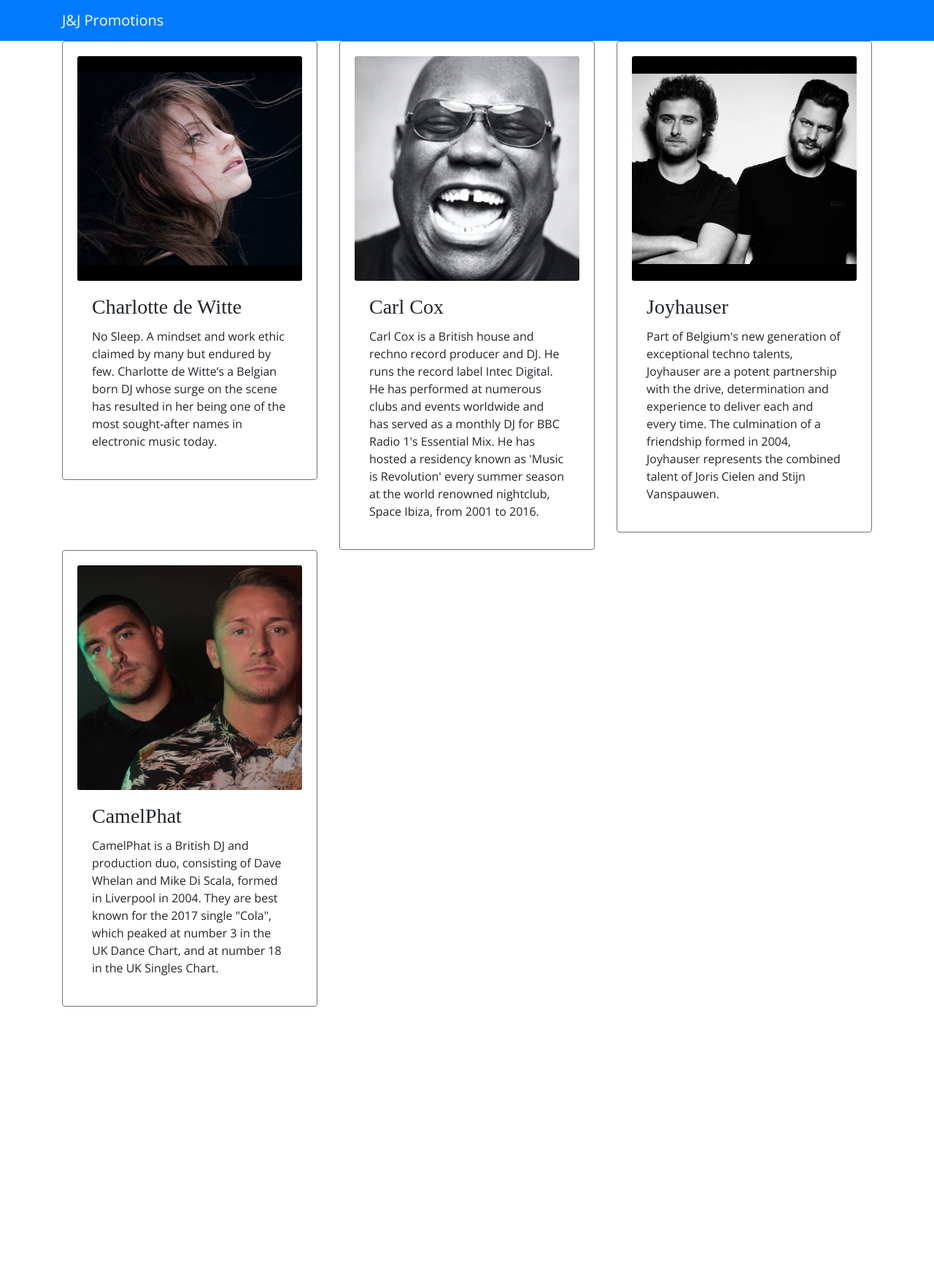
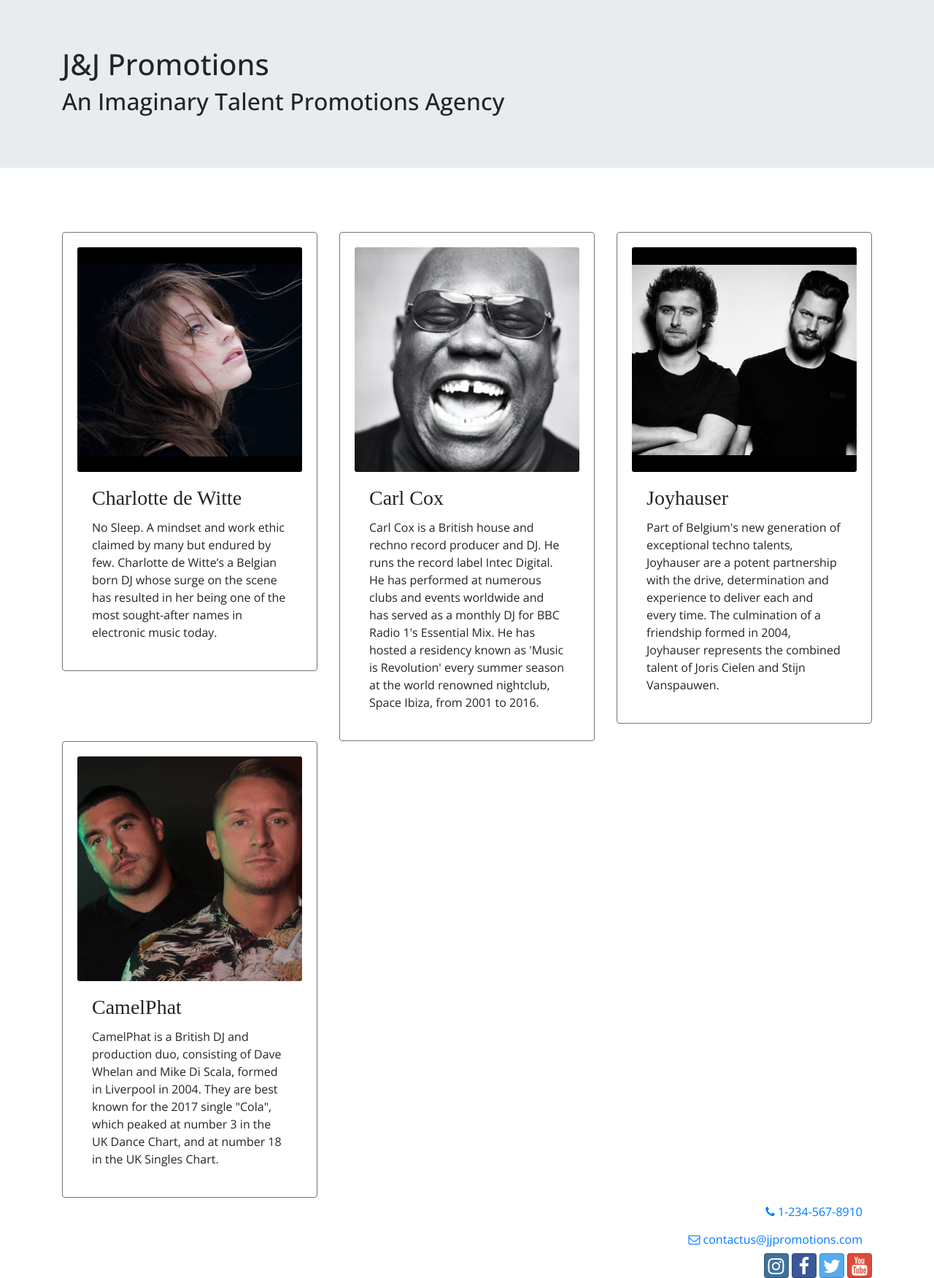
Before and after one commit to jessicamoody1988/pp_react, a React (Create React App) app: page / in a window 1280 px wide. Shown: the whole page at 73% size. Before the commit the page ends 1388 px from the top, so only its background shows below. Built offline with nearby package versions, Linux system fonts and the light colour scheme; a web font is replaced by a local one.

Commit message:
Added Header and Footer components

```diff
--- a/package.json
+++ b/package.json
@@ -8,6 +8,8 @@
     "@testing-library/react": "^11.1.0",
     "@testing-library/user-event": "^12.1.10",
     "bootstrap": "4.5.2",
+    "bootstrap-social": "5.1.1",
+    "font-awesome": "4.7.0",
     "react": "^17.0.2",
     "react-dom": "^17.0.2",
     "react-popper": "1.3.6",
--- a/src/App.js
+++ b/src/App.js
@@ -1,26 +1,12 @@
 import React, { Component } from 'react';
-import { Navbar, NavbarBrand } from 'reactstrap';
-import ArtistDirectory from './components/ArtistDirectory';
+import Main from './components/Main';
 import './App.css';
-import { ARTISTS } from './shared/artists';
 
 class App extends Component {
-  constructor(props) {
-    super(props);
-    this.state = {
-      artists: ARTISTS
-    };
-  }
-
   render() {
     return (
       <div className='App'>
-        <Navbar dark color='primary'>
-          <div className='container'>
-            <NavbarBrand href='/'>J&J Promotions</NavbarBrand>
-          </div>
-        </Navbar>
-        <ArtistDirectory artists={this.state.artists} />
+        <Main />
       </div>
     );
   }
--- a/src/components/ArtistDirectory.js
+++ b/src/components/ArtistDirectory.js
@@ -1,4 +1,4 @@
-import React, { Component } from 'react';
+import React from 'react';
 import {
     Card,
     CardBody,
@@ -7,25 +7,10 @@
     CardTitle
 } from 'reactstrap';
 
-class ArtistDirectory extends Component {
-    constructor(props) {
-        super(props);
-        this.state = {
-            selectedArtist: null
-        };
-    }
-
-    onArtistSelect(artist) {
-        this.setState({
-            selectedArtist: artist
-        });
-    }
-
-    renderSelectedArtist(artist) {
-        if(artist) {
+function RenderDirectoryItem({ artist, onClick }) {
     return (
-                <Card>
-                    <CardImg top src={artist.image} alt={artist.name} />
+        <Card body outline color='secondary' onClick={() => onClick(artist.id)}>
+            <CardImg width='100%' src={artist.image} alt={artist.name} />
             <CardBody>
                 <CardTitle>{artist.name}</CardTitle>
                 <CardText>{artist.description}</CardText>
@@ -33,20 +18,12 @@
         </Card>
     );
 }
-        return <div></div>;
-    }
 
-    render() {
-        const artists = this.props.artists.map(artist => {
+function ArtistDirectory(props) {
+    const artists = props.artists.map(artist => {
         return (
             <div key={artist.id} className='col-md-4 m-0'>
-                    <Card body outline color='secondary' onClick={() => this.onArtistSelect(artist)}>
-                        <CardImg width='100%' src={artist.image} alt={artist.name} />
-                        <CardBody>
-                            <CardTitle>{artist.name}</CardTitle>
-                            <CardText>{artist.description}</CardText>
-                        </CardBody>
-                    </Card>
+                <RenderDirectoryItem artist={artist} onClick={props.onClick} />
             </div>
         );
     })
@@ -55,14 +32,9 @@
             <div className='row'>
                 {artists}
             </div>
-                <div className='row'>
-                    <div className='col-md-5 m-1'>
-                        {this.renderSelectedArtist(this.state.selectedArtist)}
-                    </div>
-                </div>
+
         </div>
     );
 }
-}
 
 export default ArtistDirectory;
--- /dev/null
+++ b/src/components/ArtistInfo.js
@@ -0,0 +1,37 @@
+import React from 'react';
+import {
+    Card,
+    CardBody,
+    CardImg,
+    CardText,
+    CardTitle
+} from 'reactstrap';
+
+function RenderArtist({ artist }) {
+    return (
+        <div className='col-md-5 m-1'>
+            <Card>
+                <CardImg top src={artist.image} alt={artist.name} />
+                <CardBody>
+                    <CardTitle>{artist.name}</CardTitle>
+                    <CardText>{artist.description}</CardText>
+                </CardBody>
+            </Card>
+        </div>
+    );
+}
+
+function ArtistInfo(props) {
+    if(props.artist) {
+        return (
+            <div className='container'>
+                <div className='row'>
+                    <RenderArtist artist={props.artist} />
+                </div>
+            </div>
+        );
+    }
+    return <div />
+}
+
+export default ArtistInfo;
--- /dev/null
+++ b/src/components/Footer.js
@@ -0,0 +1,22 @@
+import React from 'react';
+
+function Footer(props) {
+    return (
+        <footer className="site-footer">
+            <div className="container">
+                <div className="row">
+                    <div className="col text-right">
+                        <a role="button" className="btn btn-link" href="tel:+12345678910"><i className="fa fa-phone" /> 1-234-567-8910</a><br />
+                        <a role="button" className="btn btn-link" href="mailto:contactus@jjpromotions.com"><i className="fa fa-envelope-o" /> contactus@jjpromotions.com</a><br />
+                        <a className="btn btn-social-icon btn-instagram" href="http://instagram.com/"><i className="fa fa-instagram" /></a>{' '}
+                        <a className="btn btn-social-icon btn-facebook" href="http://www.facebook.com/"><i className="fa fa-facebook" /></a>{' '}
+                        <a className="btn btn-social-icon btn-twitter" href="http://twitter.com/"><i className="fa fa-twitter" /></a>{' '}
+                        <a className="btn btn-social-icon btn-google" href="http://youtube.com/"><i className="fa fa-youtube" /></a>
+                    </div>
+                </div>
+            </div>
+        </footer>
+    );
+}
+
+export default Footer;
--- /dev/null
+++ b/src/components/Header.js
@@ -0,0 +1,28 @@
+import React, { Component } from 'react';
+import { Jumbotron, Navbar, NavbarBrand } from 'reactstrap';
+
+class Header extends Component {
+    render() {
+        return (
+            <React.Fragment>
+                <Jumbotron fluid>
+                    <div className='container'>
+                        <div className='row'>
+                            <div className='col'>
+                                <h1>J&J Promotions</h1>
+                                <h2>An Imaginary Talent Promotions Agency</h2>
+                            </div>
+                        </div>
+                    </div>
+                </Jumbotron>
+                <Navbar dark sticky='top'>
+                    <div className='container'>
+                        <NavbarBrand href='/'>J&J Promotions</NavbarBrand>
+                    </div>
+                </Navbar>
+            </React.Fragment>
+        );
+    }
+}
+
+export default Header;
--- /dev/null
+++ b/src/components/Main.js
@@ -0,0 +1,35 @@
+import React, { Component } from 'react';
+import ArtistDirectory from './ArtistDirectory';
+import ArtistInfo from './ArtistInfo';
+import Header from './Header';
+import Footer from './Footer';
+import { ARTISTS } from '../shared/artists';
+
+class Main extends Component {
+    constructor(props) {
+        super(props);
+        this.state = {
+            artists: ARTISTS,
+            selectedArtist: null
+        };
+    }
+
+    onArtistSelect(artistId) {
+        this.setState({
+            selectedArtist: artistId
+        });
+    }
+
+    render() {
+        return (
+            <div>
+                <Header />
+                <ArtistDirectory artists={this.state.artists} onClick={artistId => this.onArtistSelect(artistId)} />
+                <ArtistInfo artist={this.state.artists.filter(artist => artist.id === this.state.selectedArtist)[0]} />
+                <Footer />
+            </div>
+        );
+    }
+    }
+
+export default Main;
--- a/src/index.js
+++ b/src/index.js
@@ -5,6 +5,8 @@
 import 'bootstrap/dist/css/bootstrap.min.css';
 import '@fontsource/knewave';
 import 'typeface-open-sans';
+import 'font-awesome/css/font-awesome.css';
+import 'bootstrap-social/bootstrap-social.css';
 
 import App from './App';
 
```
Also changed, not shown: public/assets/images/footerImage.jpg (added), 1 other file (tests, documents, lock files or other folders). Lines whose indentation alone changed are shown as unchanged.
